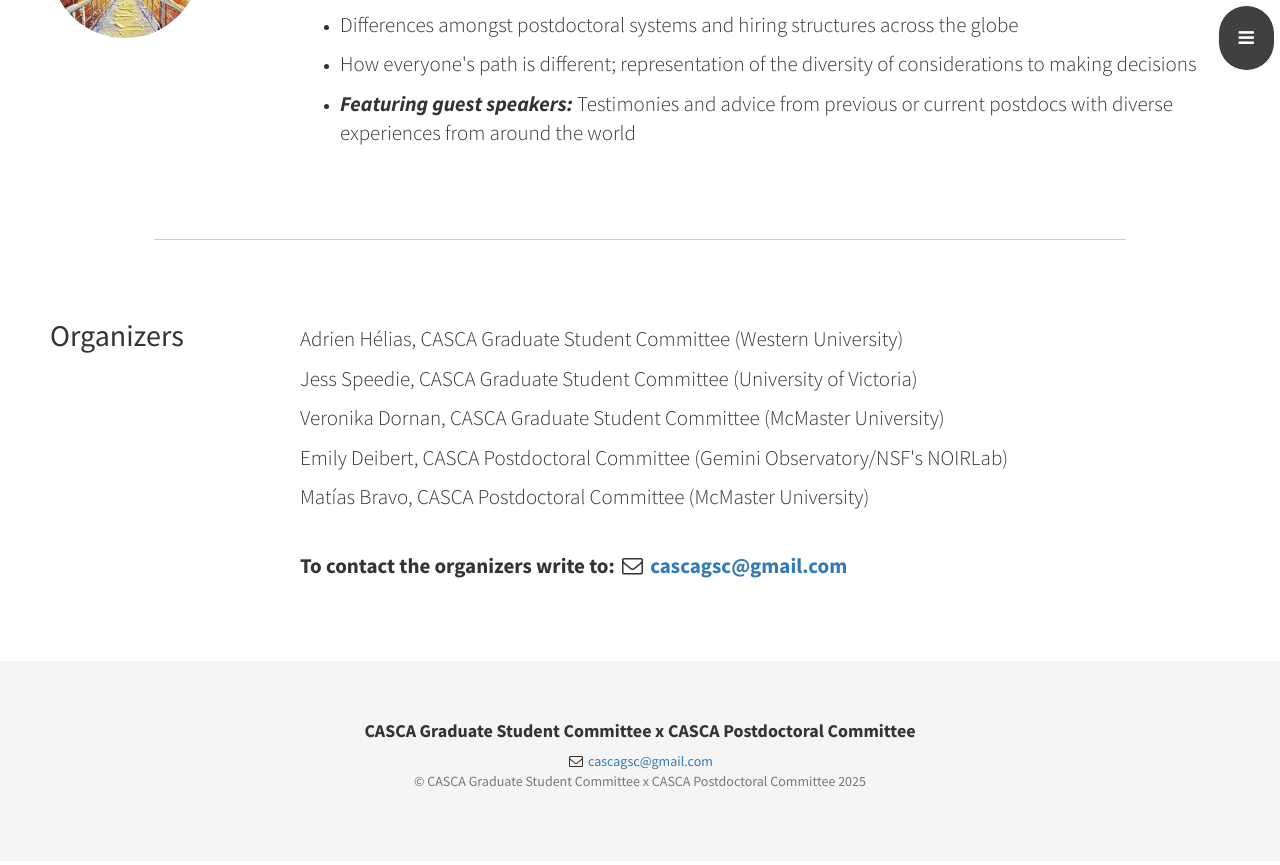
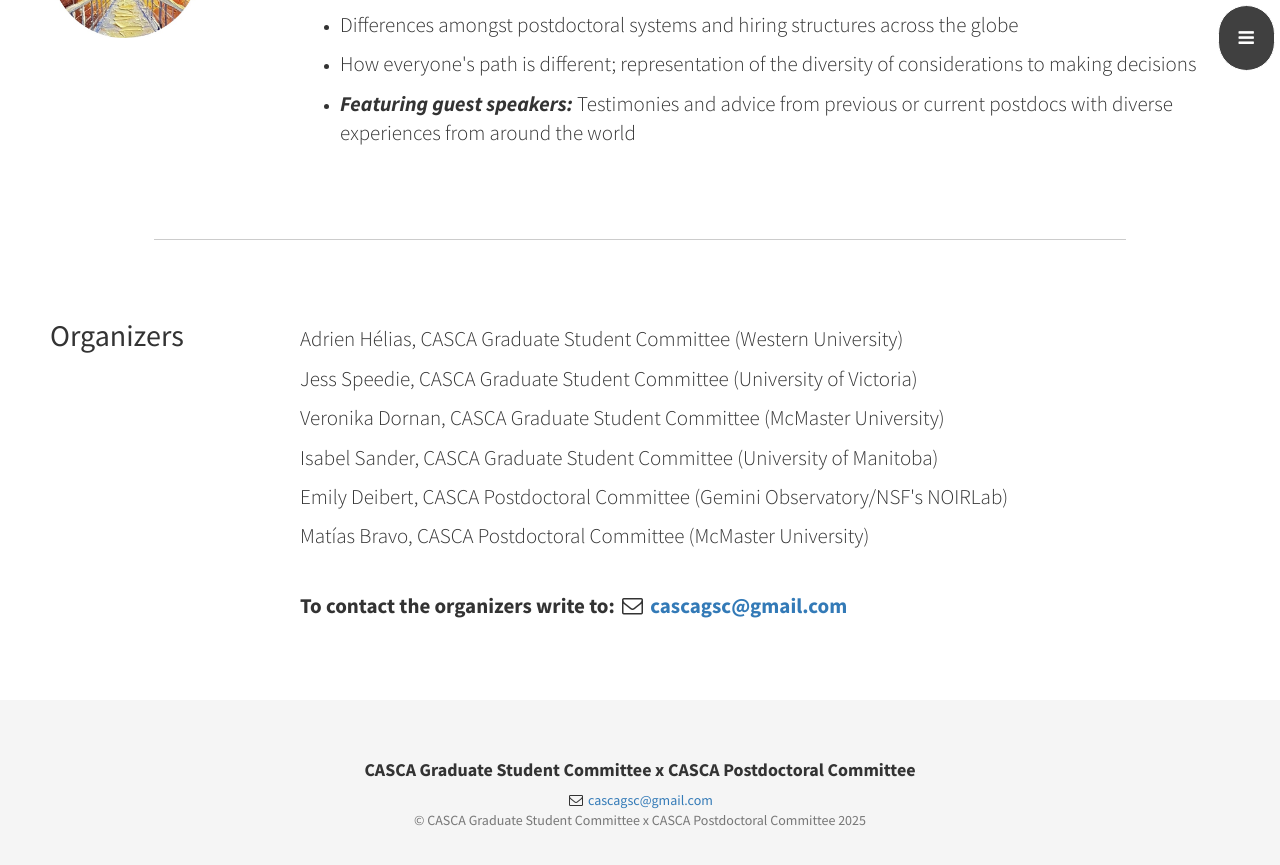
Before and after one commit to cascagsc/gaap2025, a Jekyll site: the page built from index.html, in a window 1280 px wide and 900 px high, scrolled down 3066 px. Shown: the top 865 px of the window. Built offline with Jekyll 4.4.1, drawn with Linux system fonts in a browser that asks for light colours.

Commit message:
Update organizers

```diff
--- a/_includes/loc.html
+++ b/_includes/loc.html
@@ -13,6 +13,7 @@
             <li><p class="lead">Adrien Hélias, CASCA Graduate Student Committee (Western University)</p></li>
             <li><p class="lead">Jess Speedie, CASCA Graduate Student Committee (University of Victoria)</p></li>
             <li><p class="lead">Veronika Dornan, CASCA Graduate Student Committee (McMaster University)</p></li>
+            <li><p class="lead">Isabel Sander, CASCA Graduate Student Committee (University of Manitoba)</p></li>
             <li><p class="lead">Emily Deibert, CASCA Postdoctoral Committee (Gemini Observatory/NSF's NOIRLab)</p></li>
             <li><p class="lead">Matías Bravo, CASCA Postdoctoral Committee (McMaster University)</p></li>
           </ul>
```
Also changed, not shown: 1 other file.
